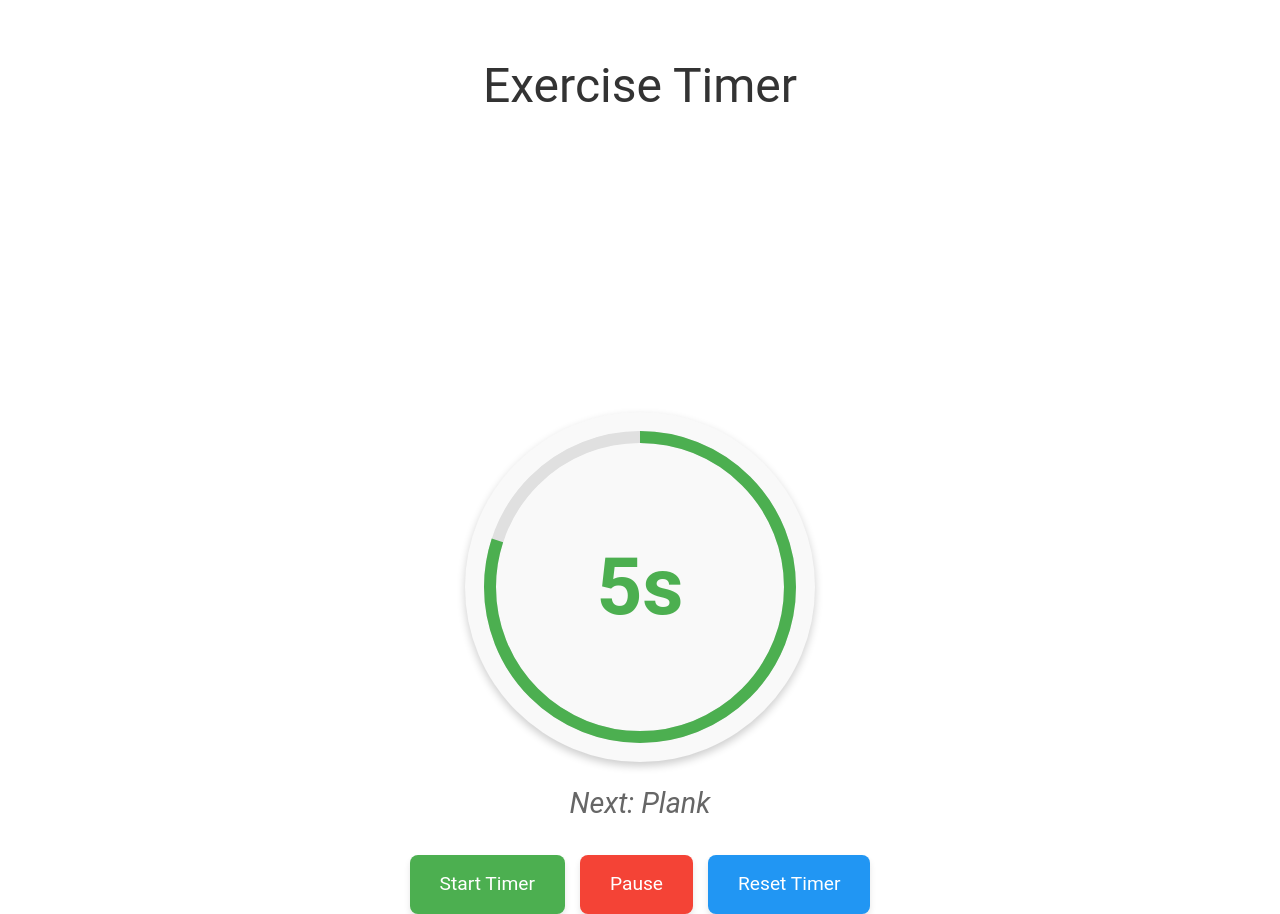
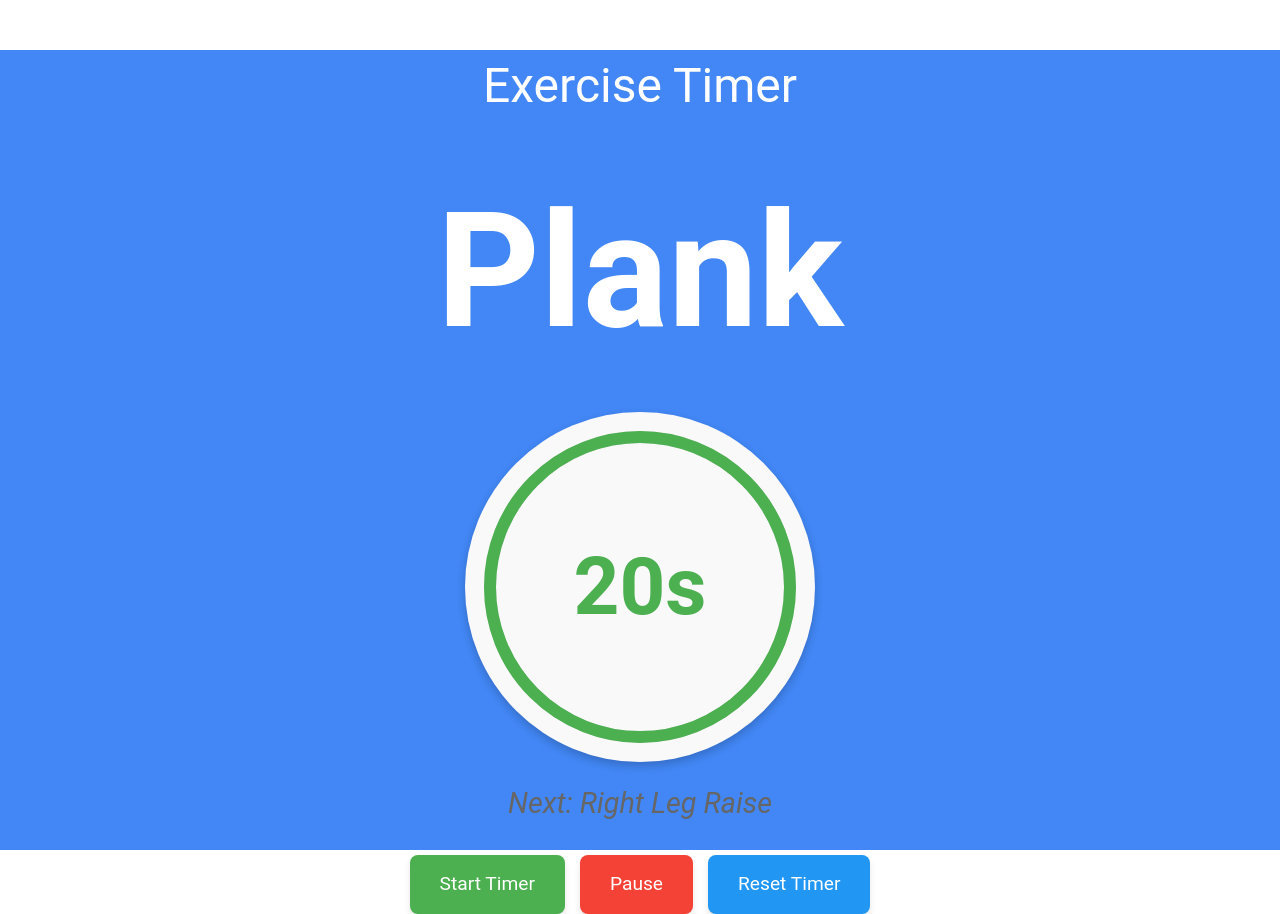
Before and after one commit to sirapolw/exercise-timer, a Next.js app: page / in a window 1280 px wide. Built offline with nearby package versions, Linux system fonts and the light colour scheme.

Commit message:
add progress circle

```diff
--- a/src/app/page.tsx
+++ b/src/app/page.tsx
@@ -1,8 +1,8 @@
 "use client";
+import ProgressCircle from "@/components/progress-circle";
 import { useState, useEffect } from "react";
 
 const exercises = [
-  { name: "Starting soon", duration: 5 },
   { name: "Plank", duration: 20 },
   { name: "Right Leg Raise", duration: 10 },
   { name: "Left Leg Raise", duration: 10 },
@@ -83,21 +83,17 @@ const Timer = () => {
     speechSynthesis.speak(utterance);
   };
 
-  const progress = (timeLeft / exercises[currentExerciseIndex].duration) * 100;
-
-  const circleRadius = 120;
-  const circumference = 2 * Math.PI * circleRadius;
-  const strokeDashoffset = circumference - (progress / 100) * circumference;
-
   return (
     <div
       style={{
+        height: "100vh",
+        background: "#4287f5",
         textAlign: "center",
         marginTop: "50px",
         fontFamily: "'Roboto', sans-serif",
       }}
     >
-      <h1 style={{ fontSize: "3em", marginBottom: "30px", color: "#333" }}>
+      <h1 style={{ fontSize: "3em", marginBottom: "30px", color: "#fff" }}>
         Exercise Timer
       </h1>
       <h2
@@ -121,31 +117,10 @@ const Timer = () => {
           backgroundColor: "#f9f9f9",
         }}
       >
-        <svg width="350" height="350">
-          <circle
-            cx="175"
-            cy="175"
-            r="150"
-            fill="none"
-            stroke="#e0e0e0"
-            strokeWidth="12"
-          />
-          <circle
-            cx="175"
-            cy="175"
-            r="150"
-            fill="none"
-            stroke="#4CAF50"
-            strokeWidth="12"
-            strokeDasharray={circumference}
-            strokeDashoffset={strokeDashoffset}
-            style={{
-              transition: "stroke-dashoffset 0.3s linear",
-              transform: "rotate(-90deg)",
-              transformOrigin: "center",
-            }}
-          />
-        </svg>
+        <ProgressCircle
+          timeLeft={timeLeft}
+          totalTime={exercises[currentExerciseIndex].duration}
+        />
         <div
           style={{
             position: "absolute",
--- /dev/null
+++ b/src/components/index.ts
@@ -0,0 +1 @@
+export * from "./progress-circle";
--- /dev/null
+++ b/src/components/progress-circle.tsx
@@ -0,0 +1,43 @@
+import React from "react";
+
+interface ProgressCircleProps {
+  timeLeft: number;
+  totalTime: number;
+}
+
+const ProgressCircle = ({ timeLeft, totalTime }: ProgressCircleProps) => {
+  const circleRadius = 150;
+  const circumference = 2 * Math.PI * circleRadius;
+  const progress = (timeLeft / totalTime) * 100;
+  const strokeDashoffset = circumference - (progress / 100) * circumference;
+
+  return (
+    <svg width="350" height="350">
+      <circle
+        cx="175"
+        cy="175"
+        r={circleRadius}
+        fill="none"
+        stroke="#e0e0e0"
+        strokeWidth="12"
+      />
+      <circle
+        cx="175"
+        cy="175"
+        r={circleRadius}
+        fill="none"
+        stroke="#4CAF50"
+        strokeWidth="12"
+        strokeDasharray={circumference}
+        strokeDashoffset={strokeDashoffset}
+        style={{
+          transition: "stroke-dashoffset 0.3s linear",
+          transform: "rotate(-90deg)",
+          transformOrigin: "center",
+        }}
+      />
+    </svg>
+  );
+};
+
+export default ProgressCircle;
```
